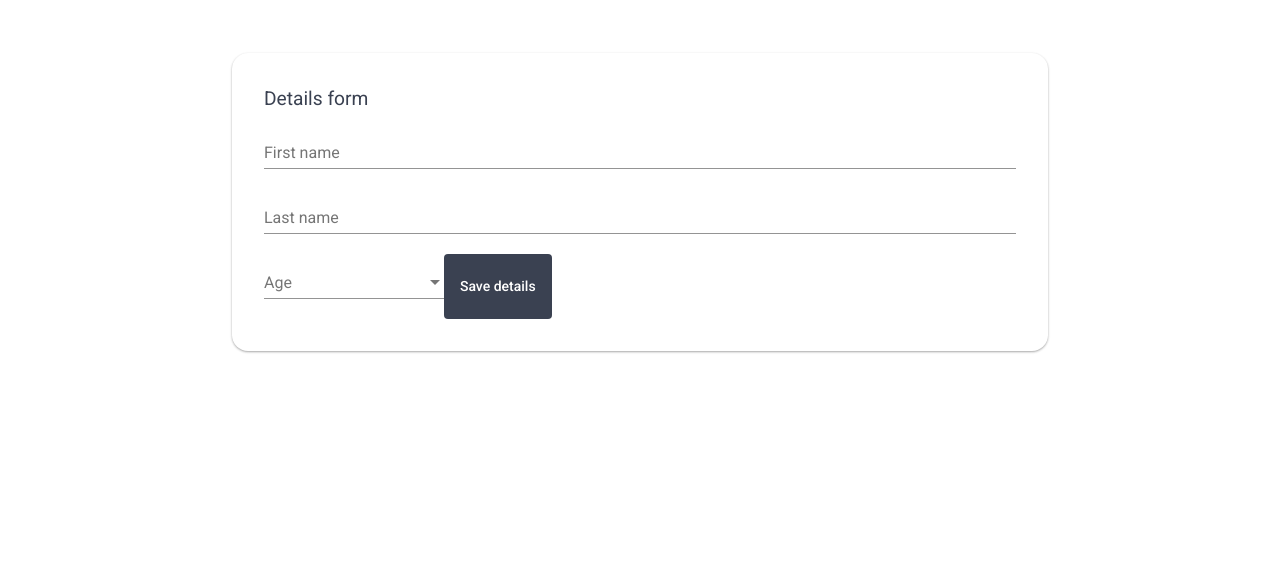
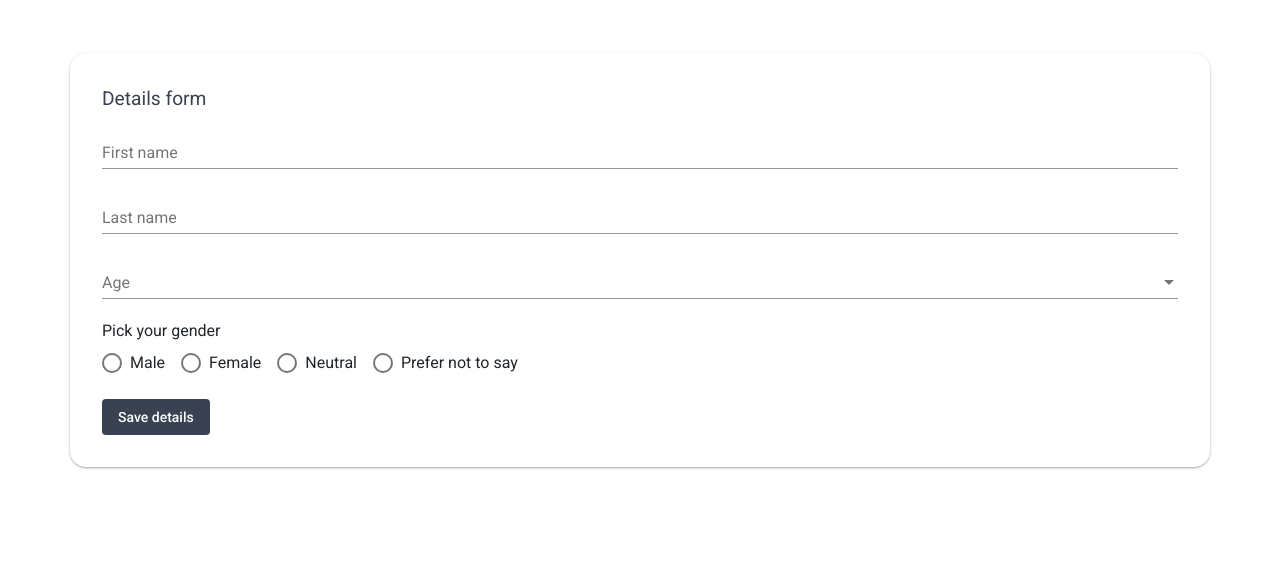
Before and after one commit to ramin-ahmadi/angular-forms, an Angular app: page / in a window 1280 px wide. Shown: the part 232-800 px from the top of the page. Built offline with nearby package versions, Linux system fonts and the light colour scheme.

Commit message:
Add gender

```diff
--- a/src/app/app.module.ts
+++ b/src/app/app.module.ts
@@ -9,6 +9,7 @@ import { BrowserAnimationsModule } from '@angular/platform-browser/animations';
 import {MatInputModule} from '@angular/material/input';
 import {MatButtonModule} from '@angular/material/button';
 import {MatSelectModule} from '@angular/material/select';
+import {MatRadioModule} from '@angular/material/radio';
 
 @NgModule({
   declarations: [
@@ -22,7 +23,8 @@ import {MatSelectModule} from '@angular/material/select';
     BrowserAnimationsModule,
     MatInputModule,
     MatButtonModule,
-    MatSelectModule
+    MatSelectModule,
+    MatRadioModule
   ],
   providers: [],
   bootstrap: [AppComponent]
--- a/src/app/details-form/details-form.component.html
+++ b/src/app/details-form/details-form.component.html
@@ -12,7 +12,7 @@
     <mat-label class="details-form__form-field__label">Last name</mat-label>
     <input class="details-form__form-field__input" matInput placeholder="please enter last name" value="" ngModel name="lastName">
   </mat-form-field>
-  <mat-form-field>
+  <mat-form-field class="details-form__form-field">
     <mat-label>Age</mat-label>
     <mat-select name="age" ngModel>
       <mat-option *ngFor="let age of ages" [value]="age" >
@@ -20,6 +20,17 @@
       </mat-option>
     </mat-select>
   </mat-form-field>
+  <div class="details-form__form-field">
+    <div>
+    <label class="details-form__form-field__label">Pick your gender</label>
+    </div>
+    <mat-radio-group  aria-label="Select gender" ngModel name="genders" class="details-form__form-field__gender">
+      <mat-radio-button value="Male">Male</mat-radio-button>
+      <mat-radio-button value="Female">Female</mat-radio-button>
+      <mat-radio-button value="Neutral">Neutral</mat-radio-button>
+      <mat-radio-button value="NotProvided">Prefer not to say</mat-radio-button>
+    </mat-radio-group>
+  </div>
 
   <button mat-flat-button color="accent">Save details</button>
 </form>
--- a/src/app/details-form/details-form.component.scss
+++ b/src/app/details-form/details-form.component.scss
@@ -26,5 +26,12 @@
     &__input{
       font-size: 1rem;
     }
+    &__gender{
+      margin-bottom: 1rem;
+      display: block;
+      .mat-radio-button ~ .mat-radio-button {
+        margin-left: 16px;
+      }
+    }
   }
 }
```
